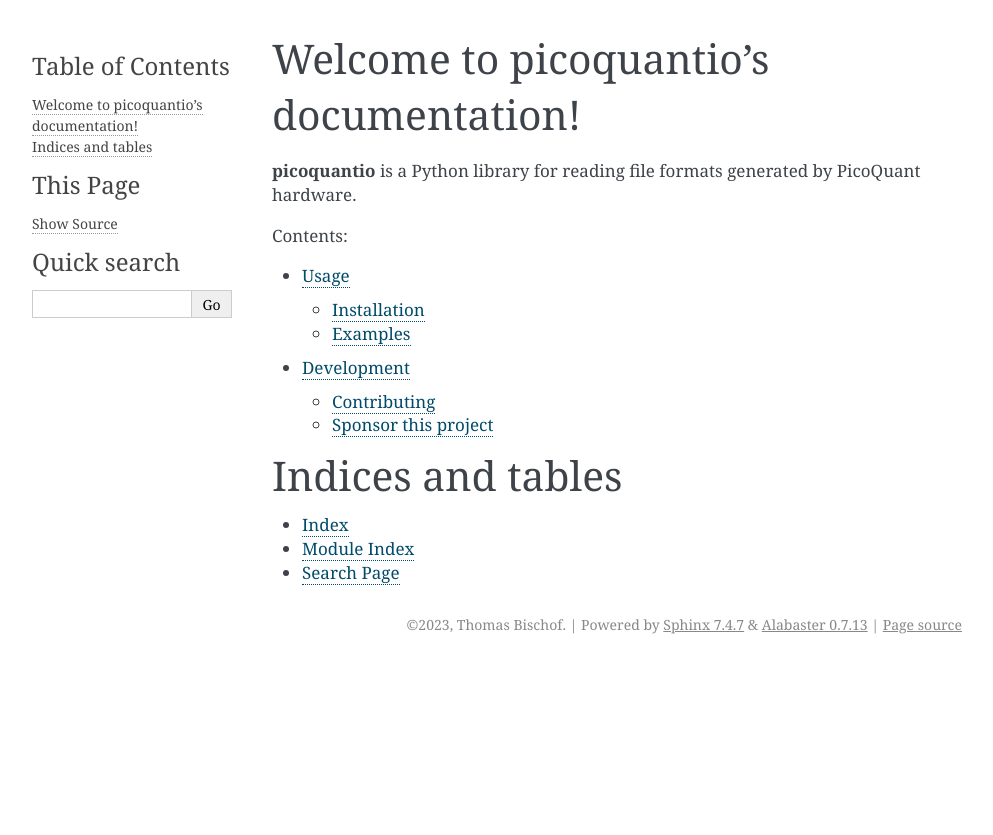
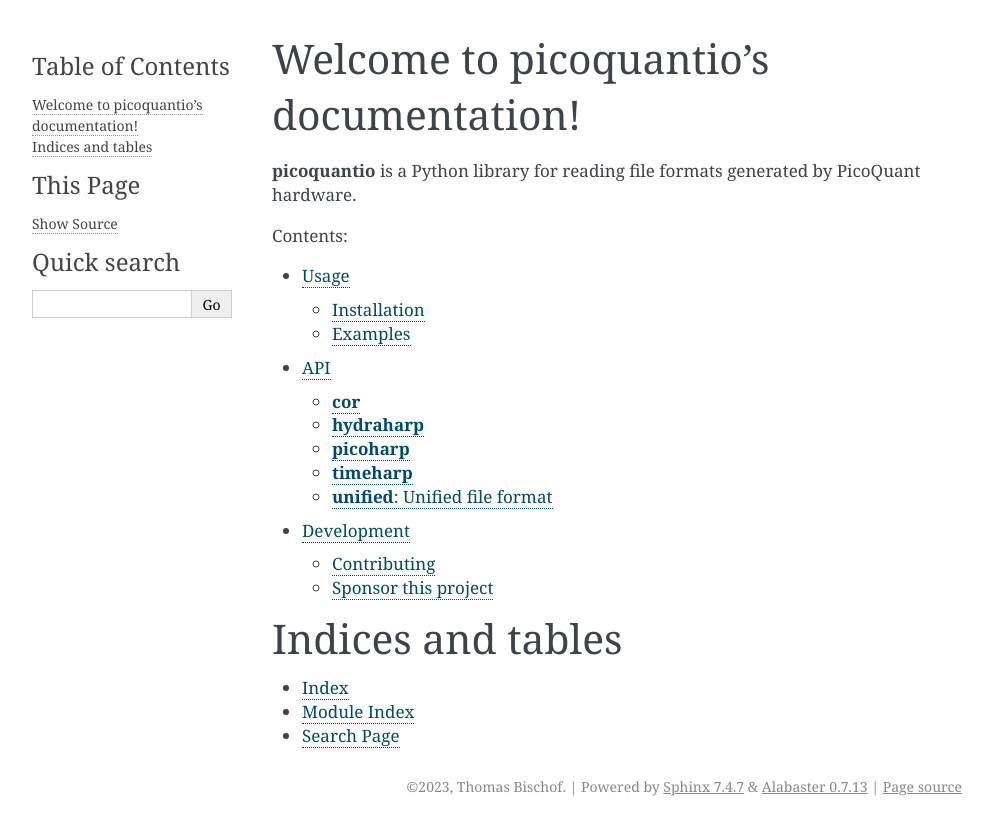
Before and after one commit to tsbischof/picoquantio, a Sphinx documentation site: the page built from docs/source/index.rst, in a window 1280 px wide. Shown: the top 835 px of the page, without its empty margins (148-1141 px from the left). Built offline with Sphinx 7.4.7, drawn with Linux system fonts in a browser that asks for light colours.

Commit message:
Add stubs for module documentation

```diff
--- /dev/null
+++ b/docs/source/api.rst
@@ -0,0 +1,14 @@
+API
+===
+
+.. toctree::
+   :maxdepth: 2
+
+   cor
+   hydraharp
+   picoharp
+   timeharp
+   unified
+
+.. automodule:: picoquantio
+   :members:
--- /dev/null
+++ b/docs/source/cor.rst
@@ -0,0 +1,5 @@
+**cor**
+============
+
+.. automodule:: picoquantio.cor
+   :members:
--- /dev/null
+++ b/docs/source/hydraharp.rst
@@ -0,0 +1,5 @@
+**hydraharp**
+=============
+
+.. automodule:: picoquantio.hydraharp
+   :members:
--- a/docs/source/index.rst
+++ b/docs/source/index.rst
@@ -13,6 +13,7 @@
    :caption: Contents:
 
    usage
+   api
    development
 
 Indices and tables
--- /dev/null
+++ b/docs/source/picoharp.rst
@@ -0,0 +1,5 @@
+**picoharp**
+============
+
+.. automodule:: picoquantio.picoharp
+   :members:
--- /dev/null
+++ b/docs/source/timeharp.rst
@@ -0,0 +1,5 @@
+**timeharp**
+============
+
+.. automodule:: picoquantio.timeharp
+   :members:
--- /dev/null
+++ b/docs/source/unified.rst
@@ -0,0 +1,6 @@
+**unified**: Unified file format
+================================
+Starting with version 3 of the PicoQuant formats, the different hardware now share a common data format. This is the **.ptu** or **.phu** file ending, representing either TTTR records or histogram data, respectively.
+
+.. automodule:: picoquantio.unified
+   :members:
--- a/src/picoquantio/__init__.py
+++ b/src/picoquantio/__init__.py
@@ -20,7 +20,7 @@
 
     :param path: Path to the file
     :return: (hardware, format, version)
-    :rtype: {Identity}
+    :rtype: Identity
     """
     if isinstance(path, str):
         path = pathlib.Path(path)
@@ -35,7 +35,7 @@
 
     :param rawdata: mmap or bytes of raw data, starting from the beggining of the file
     :return: (hardware, format, version)
-    :rtype: {Identity}
+    :rtype: Identity
     """
     VALID_IDENTS = {
         b"PQHIST",
```
Also changed, not shown: 1 other file.
